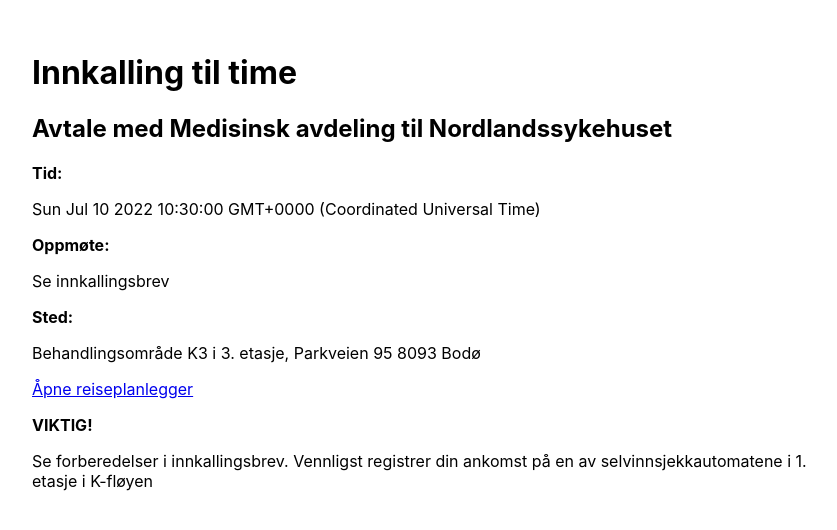
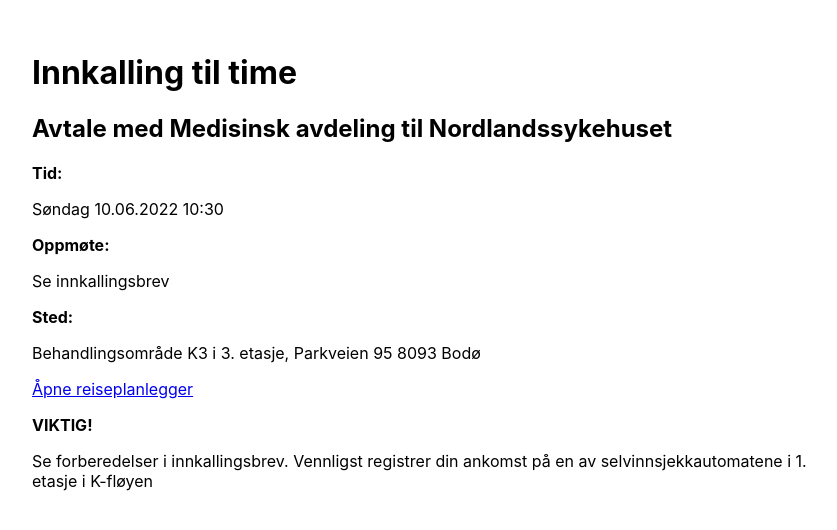
Before and after one commit to eivholt/helseloop, a React (Create React App) app: page / in a window 1280 px wide. Shown: the top 530 px of the page, without its empty margins (208-1045 px from the left). Built offline with nearby package versions, Linux system fonts and the light colour scheme; no server answers; what @googlemaps/react-wrapper would draw is missing.

Commit message:
chore: cleanup + display date on norwegian format

```diff
--- a/src/components/Connection.tsx
+++ b/src/components/Connection.tsx
@@ -1,4 +1,5 @@
 import React from "react";
+import { formatedTime, formatNumber } from "./utils";
 
 export interface ConnectionProps {
 	startTime: string;
@@ -11,18 +12,10 @@
 	description,
 	title,
 }) => {
-	const time = new Date(startTime);
-
-	const formatNumber = (a: number): string =>
-		a < 10 ? "0" + a : a.toString();
-
-	const formatedTime =
-		formatNumber(time.getHours()) + ":" + formatNumber(time.getMinutes());
-
 	return (
 		<>
 			<h3>
-				{formatedTime} {title}
+				{formatedTime(new Date(startTime))} {title}
 			</h3>
 			<p>{description}</p>
 		</>
--- a/src/components/DepartureInput.tsx
+++ b/src/components/DepartureInput.tsx
@@ -15,7 +15,7 @@
 		<>
 			{isEditing ? (
 				<>
-					<label htmlFor="address">Addresse:</label>
+					<label htmlFor="address">Adresse:</label>
 					<input
 						type="text"
 						id="address"
--- /dev/null
+++ b/src/components/utils.ts
@@ -0,0 +1,23 @@
+export const formatNumber = (a: number): string =>
+	a < 10 ? "0" + a : a.toString();
+
+const norwegianDays = [
+	"Søndag",
+	"Mandag",
+	"Tirsdag",
+	"Onsdag",
+	"Torsdag",
+	"Fredag",
+	"Lørdag",
+];
+
+export const formatedTime = (time: Date) =>
+	formatNumber(time.getHours()) + ":" + formatNumber(time.getMinutes());
+
+export const getNorwegianDateString = (date: Date) => {
+	let day = norwegianDays[date.getDay()];
+	let dateString = [date.getDate(), date.getMonth(), date.getFullYear()]
+		.map((a) => formatNumber(a))
+		.join(".");
+	return [day, dateString, formatedTime(date)].join(" ");
+};
--- a/src/pages/Appointment.tsx
+++ b/src/pages/Appointment.tsx
@@ -1,5 +1,6 @@
 import React, { useEffect, useState } from "react";
 import { Link } from "react-router-dom";
+import { getNorwegianDateString } from "../components/utils";
 
 interface AppointmentType {
 	title: string;
@@ -20,7 +21,9 @@
 		}).then((res) => res.json());
 
 	useEffect(() => {
-		fetchData().then((jsonRes) => setData(jsonRes));
+		fetchData().then((jsonRes) =>
+			setData({ ...jsonRes, date: new Date(jsonRes.date) })
+		);
 	}, []);
 
 	if (!data) return <></>;
@@ -31,7 +34,7 @@
 			<h2>{data.title}</h2>
 
 			<h3>Tid:</h3>
-			<p>{new Date(data.date).toString()}</p>
+			<p>{getNorwegianDateString(data.date)}</p>
 
 			<h3>Oppmøte:</h3>
 			<p>Se innkallingsbrev</p>
--- a/src/pages/RouteInformation.tsx
+++ b/src/pages/RouteInformation.tsx
@@ -6,6 +6,7 @@
 import { Link } from "react-router-dom";
 import DepartureInput from "../components/DepartureInput";
 import CompanionInput from "../components/CompanionInput";
+import { getNorwegianDateString } from "../components/utils";
 
 const RouteInformation = () => {
 	const [data, setData] = useState<any>(null);
@@ -50,7 +51,7 @@
 			<h2>{data.title}</h2>
 
 			<h3>Tid:</h3>
-			<p>{new Date(data.date).toString()}</p>
+			<p>{getNorwegianDateString(new Date(data.date))}</p>
 
 			<h3>Sted:</h3>
 			<p>{data.address}</p>
```
Also changed, not shown: public/appointmentData.json (+4 -4 lines), public/routeplannerData.json (+4 -4 lines).
